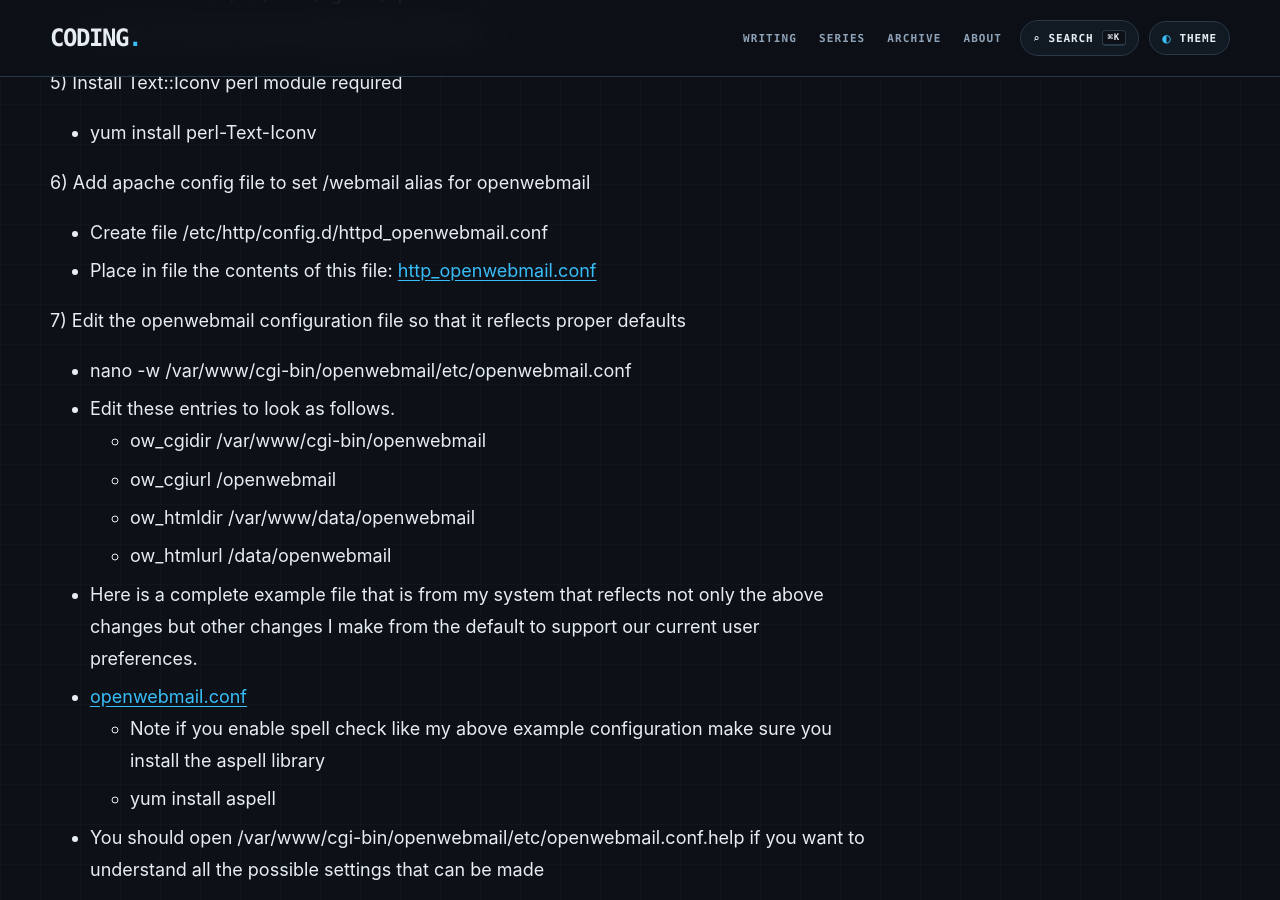
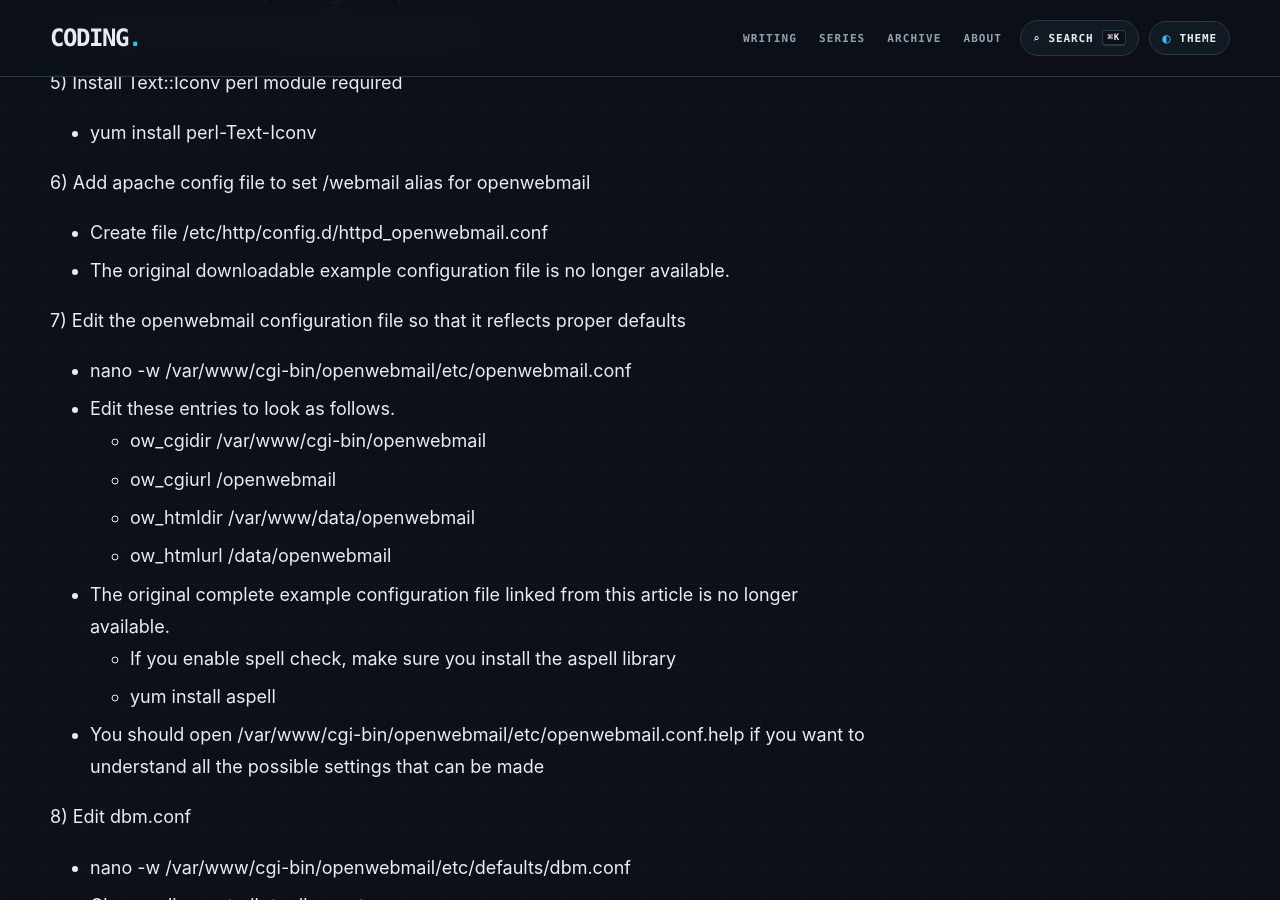
Before and after one commit to infoconex/coding-blog, a Jekyll site: the page built from post/2011/10/10/Installing-OpenWebmail-on-BlueOnyx-server/index.md, in a window 1280 px wide and 900 px high, scrolled down 1616 px. Built offline with Jekyll 4.4.1, drawn with Linux system fonts in a browser that asks for light colours.

Commit message:
Remove obsolete file.axd download links

```diff
--- a/post/2011/10/10/Installing-OpenWebmail-on-BlueOnyx-server/index.md
+++ b/post/2011/10/10/Installing-OpenWebmail-on-BlueOnyx-server/index.md
@@ -46,7 +46,7 @@ Here is the installation steps:
 6) Add apache config file to set /webmail alias for openwebmail
 
 - Create file /etc/http/config.d/httpd\_openwebmail.conf
-- Place in file the contents of this file: [http\_openwebmail.conf](/file.axd?file=2011%2f10%2fhttp_openwebmail.conf)
+- The original downloadable example configuration file is no longer available.
 
 7) Edit the openwebmail configuration file so that it reflects proper defaults
 
@@ -56,9 +56,8 @@ Here is the installation steps:
   - ow\_cgiurl                         /openwebmail
   - ow\_htmldir                        /var/www/data/openwebmail
   - ow\_htmlurl                        /data/openwebmail
-- Here is a complete example file that is from my system that reflects not only the above changes but other changes I make from the default to support our current user preferences.
-- [openwebmail.conf](/file.axd?file=2011%2f10%2fopenwebmail.conf)
-  - Note if you enable spell check like my above example configuration make sure you install the aspell library
+- The original complete example configuration file linked from this article is no longer available.
+  - If you enable spell check, make sure you install the aspell library
   - yum install aspell
 - You should open /var/www/cgi-bin/openwebmail/etc/openwebmail.conf.help if you want to understand all the possible settings that can be made
 
```
